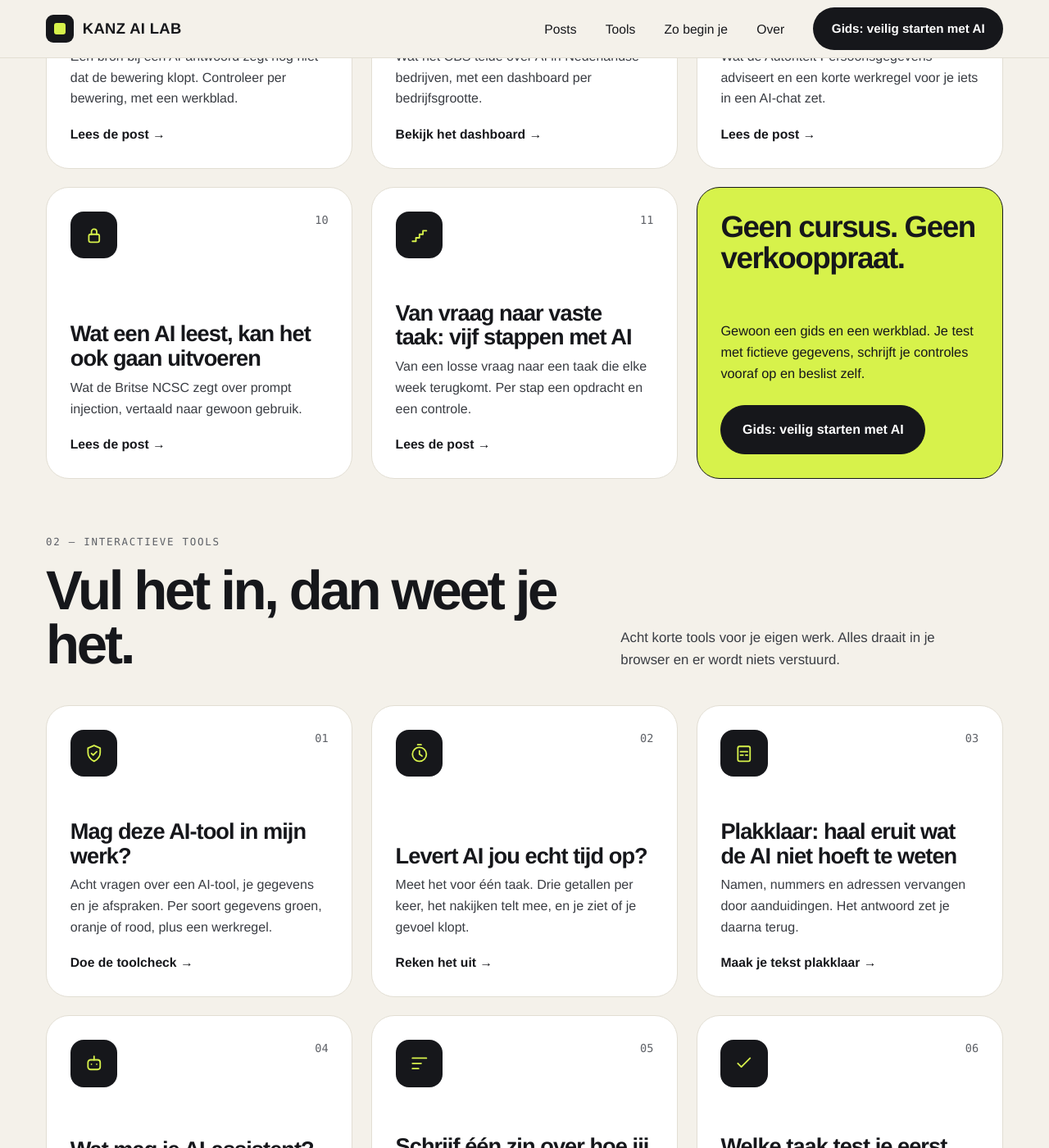
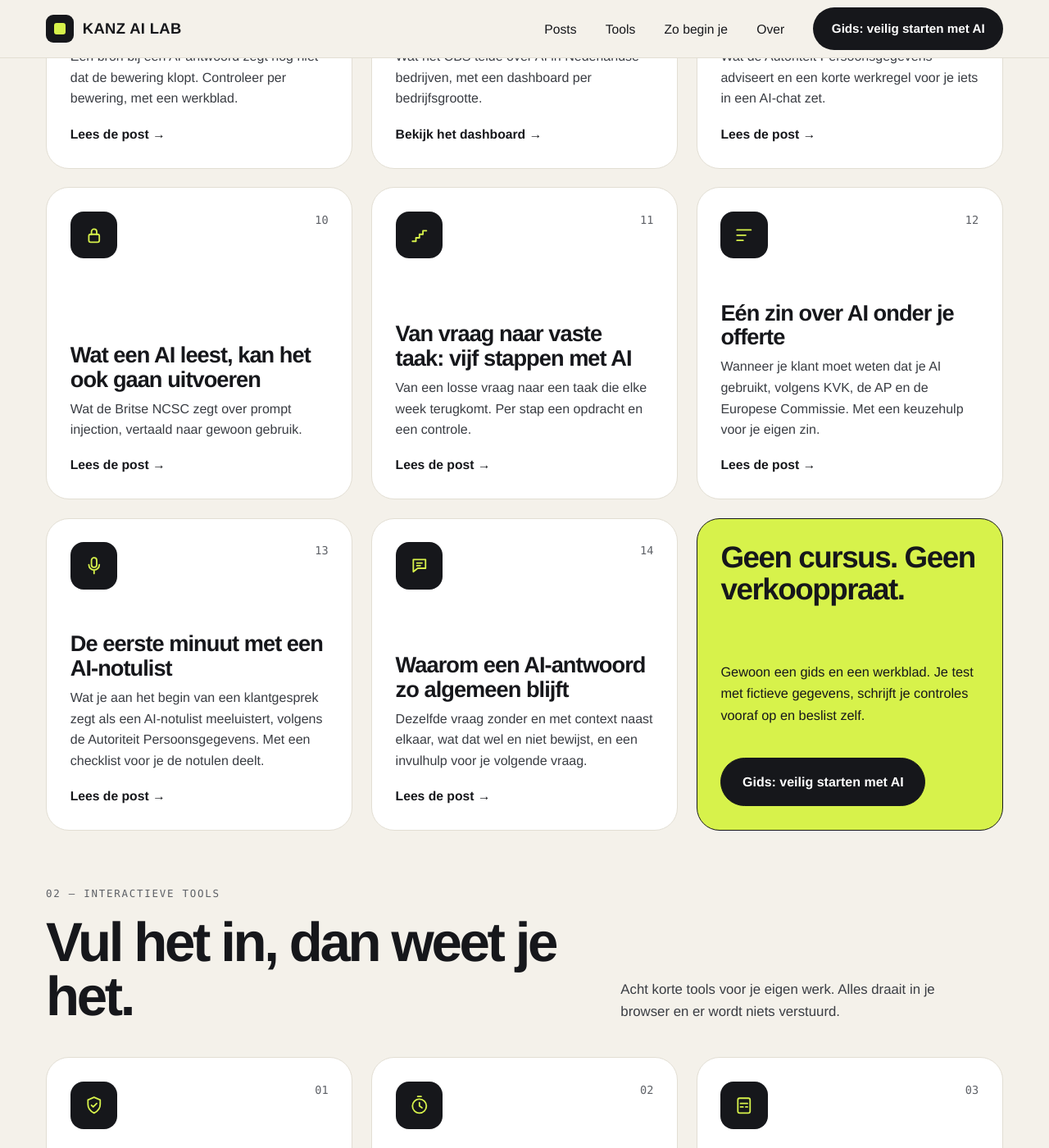
Before and after one commit to kanz-ai-lab-nl/kanz-ai-lab-nl.github.io, a Jekyll site: the page index.html, which Jekyll copies as it is, in a window 1280 px wide and 1400 px high, scrolled down 2227 px. Shown: the whole window at 82% size. Built offline with Jekyll 4.4.1, drawn with Linux system fonts in a browser that asks for light colours.

Commit message:
Add multiple AI-related cards to index.html

```diff
--- a/index.html
+++ b/index.html
@@ -30,6 +30,9 @@
 <a class="card" href="/voor-je-plakt/"><div class="ct"><span class="ico"><svg viewBox="0 0 24 24" aria-hidden="true"><rect x="5" y="4" width="14" height="17" rx="2"/><path d="M9 4h6v3H9zM9 12h6"/></svg></span><span>09</span></div><h3>Voor je plakt: kan dit ook zonder persoonsgegevens?</h3><p>Wat de Autoriteit Persoonsgegevens adviseert en een korte werkregel voor je iets in een AI-chat zet.</p><span class="go">Lees de post &rarr;</span></a>
 <a class="card" href="/ai-leest-uitvoeren/"><div class="ct"><span class="ico"><svg viewBox="0 0 24 24" aria-hidden="true"><rect x="6" y="11" width="12" height="9" rx="2"/><path d="M9 11V8a3 3 0 0 1 6 0v3"/></svg></span><span>10</span></div><h3>Wat een AI leest, kan het ook gaan uitvoeren</h3><p>Wat de Britse NCSC zegt over prompt injection, vertaald naar gewoon gebruik.</p><span class="go">Lees de post &rarr;</span></a>
 <a class="card" href="/vijf-stappen/"><div class="ct"><span class="ico"><svg viewBox="0 0 24 24" aria-hidden="true"><path d="M4 19h4v-4h4v-4h4V7h4"/></svg></span><span>11</span></div><h3>Van vraag naar vaste taak: vijf stappen met AI</h3><p>Van een losse vraag naar een taak die elke week terugkomt. Per stap een opdracht en een controle.</p><span class="go">Lees de post &rarr;</span></a>
+<a class="card" href="/ai-zin-offerte/"><div class="ct"><span class="ico"><svg viewBox="0 0 24 24" aria-hidden="true"><path d="M4 6h16M4 12h10M4 18h7"/></svg></span><span>12</span></div><h3>Eén zin over AI onder je offerte</h3><p>Wanneer je klant moet weten dat je AI gebruikt, volgens KVK, de AP en de Europese Commissie. Met een keuzehulp voor je eigen zin.</p><span class="go">Lees de post &rarr;</span></a>
+<a class="card" href="/ai-notulist-eerste-minuut/"><div class="ct"><span class="ico"><svg viewBox="0 0 24 24" aria-hidden="true"><rect x="9" y="3" width="6" height="11" rx="3"/><path d="M6 11a6 6 0 0 0 12 0M12 17v4"/></svg></span><span>13</span></div><h3>De eerste minuut met een AI-notulist</h3><p>Wat je aan het begin van een klantgesprek zegt als een AI-notulist meeluistert, volgens de Autoriteit Persoonsgegevens. Met een checklist voor je de notulen deelt.</p><span class="go">Lees de post &rarr;</span></a>
+<a class="card" href="/ai-antwoord-algemeen/"><div class="ct"><span class="ico"><svg viewBox="0 0 24 24" aria-hidden="true"><path d="M5 5h14v10H10l-5 4z"/><path d="M9 9h6M9 12h4"/></svg></span><span>14</span></div><h3>Waarom een AI-antwoord zo algemeen blijft</h3><p>Dezelfde vraag zonder en met context naast elkaar, wat dat wel en niet bewijst, en een invulhulp voor je volgende vraag.</p><span class="go">Lees de post &rarr;</span></a>
 <div class="lime" style="grid-column:auto"><h3>Geen cursus. Geen verkooppraat.</h3><p>Gewoon een gids en een werkblad. Je test met fictieve gegevens, schrijft je controles vooraf op en beslist zelf.</p><a class="btn" href="/gids/">Gids: veilig starten met AI</a></div>
 </div></section>
 <section class="s" id="tools"><div class="sh"><div><span class="mono">02 &mdash; Interactieve tools</span><h2>Vul het in, dan weet je het.</h2></div><p>Acht korte tools voor je eigen werk. Alles draait in je browser en er wordt niets verstuurd.</p></div>
```
